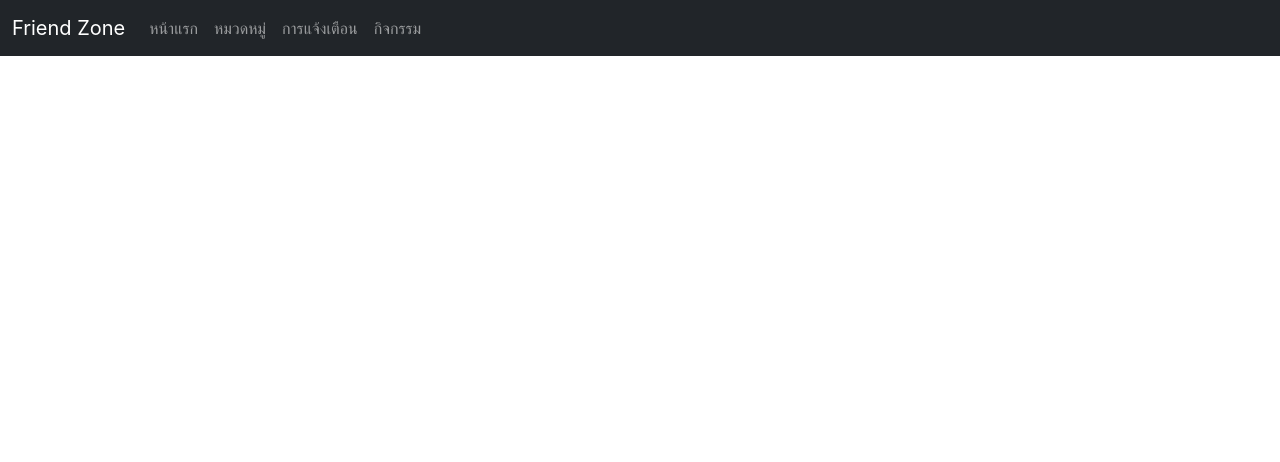
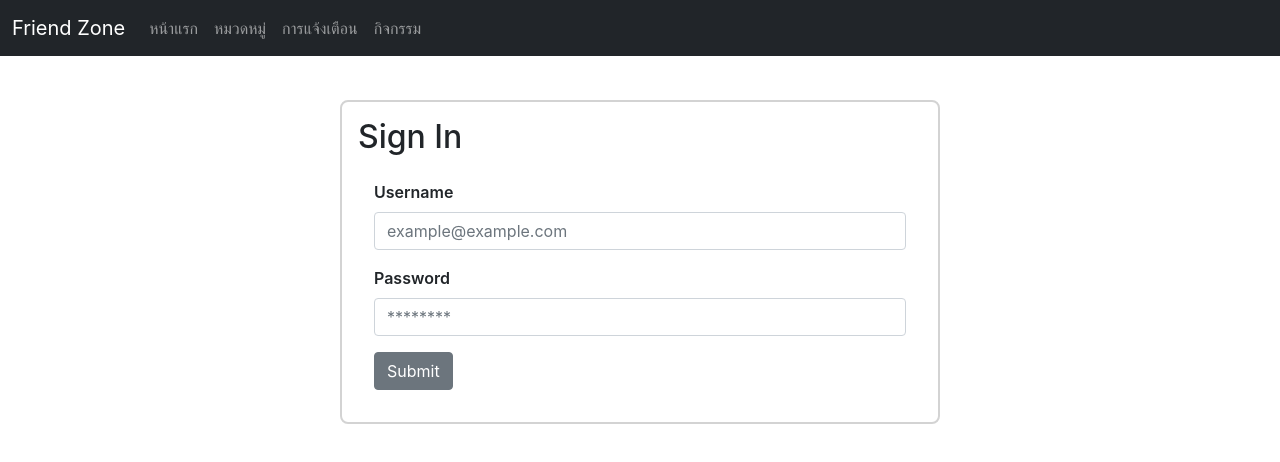
Before and after one commit to Yannasit/friendzone-frontend, a React (Create React App) app: page /Login in a window 1280 px wide. Shown: the top 462 px of the page. Built offline with nearby package versions, Linux system fonts and the light colour scheme.

Commit message:
Add Page Login

```diff
--- a/src/App.js
+++ b/src/App.js
@@ -1,6 +1,7 @@
 import React from "react";
 import { BrowserRouter as Router, Route, Routes } from "react-router-dom";
 import Home from "./pages/Home.js"
+import Login from "./pages/Login.js";
 import Menu from "./components/Menu.js";
 
 function App() {
@@ -9,6 +10,7 @@ function App() {
       <Menu />
       <Routes>
         <Route path="/" element={<Home />} />
+        <Route path="/Login" element={<Login />} />
       </Routes>
     </Router>
   );
--- /dev/null
+++ b/src/Style/Login.css
@@ -0,0 +1,19 @@
+.Login {
+    border: 2px solid #d3d3d3;
+    border-radius: .5em;
+    margin-bottom: 1em;
+    margin-left: auto;
+    margin-right: auto;
+    margin-top: 100px;
+    padding: 1em;
+    text-align: left;
+    width: 600px;
+  }
+
+  .form {
+    padding: 1em;
+  }
+
+  label {
+    font-weight: 600;
+  }
--- a/src/pages/Login.js
+++ b/src/pages/Login.js
@@ -0,0 +1,40 @@
+import React from 'react';
+import {
+    Button,
+    Form,
+    FormGroup,
+    Input,
+    Label
+  } from 'reactstrap';
+  import '../Style/Login.css'
+function Login() {
+  return (
+    <div className="Login">
+      <h2>Sign In</h2>
+      <Form className="form">
+        <FormGroup>
+          <Label for="exampleEmail">Username</Label>
+          <Input
+            type="email"
+            name="email"
+            id="exampleEmail"
+            placeholder="example@example.com"
+          />
+        </FormGroup>
+        <FormGroup>
+          <Label for="examplePassword">Password</Label>
+          <Input
+            type="password"
+            name="password"
+            id="examplePassword"
+            placeholder="********"
+          />
+        </FormGroup>
+      <Button>Submit</Button>
+    </Form>
+  </div>
+
+);
+}
+
+export default Login;
```
